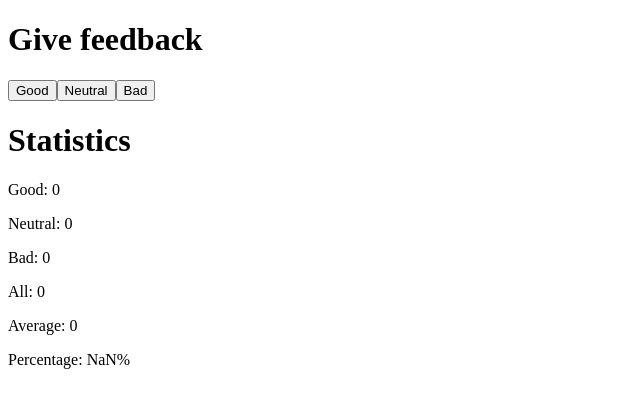
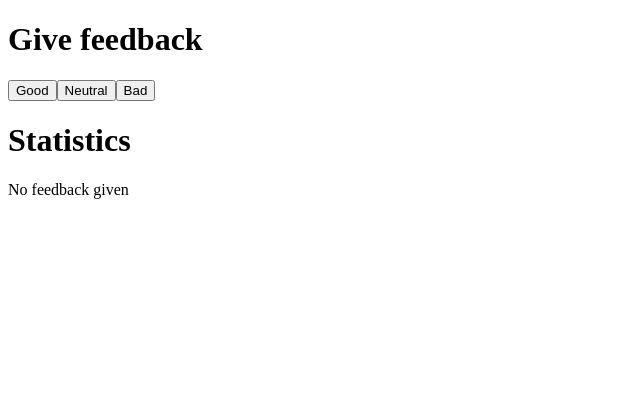
Before and after one commit to Dan4898/FullStack_Exercises, a React (Vite) app in the folder Part_1/Unicafe/: page / in a window 1280 px wide. Shown: the top 408 px of the page, without its empty margins (0-640 px from the left). Built offline with nearby package versions, Linux system fonts and the light colour scheme.

Commit message:
Exercise 1.9 Unicafe step 4: adding a conditional in case there is no feedback given

```diff
--- a/Part_1/Unicafe/src/App.jsx
+++ b/Part_1/Unicafe/src/App.jsx
@@ -5,6 +5,14 @@
 };
 
 const Statistics = ({ good, bad, neutral, all, average, percentage }) => {
+  if (good === 0 && bad === 0 && neutral === 0) {
+    return (
+      <div>
+        <h1>Statistics</h1>
+        <p>No feedback given</p>
+      </div>
+    );
+  } else {
     return (
       <div>
         <h1>Statistics</h1>
@@ -16,6 +24,7 @@
         <p>Percentage: {percentage}%</p>
       </div>
     );
+  }
 };
 
 const App = () => {
```
Lines whose indentation alone changed are shown as unchanged.
